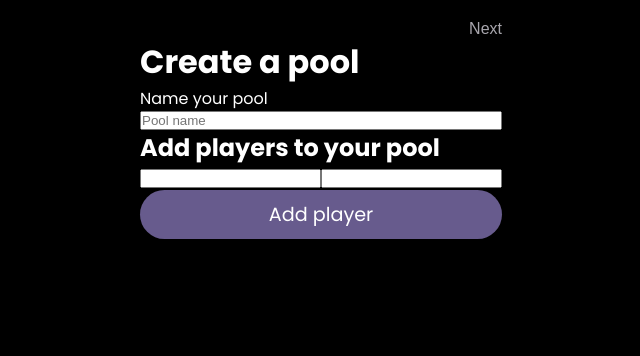
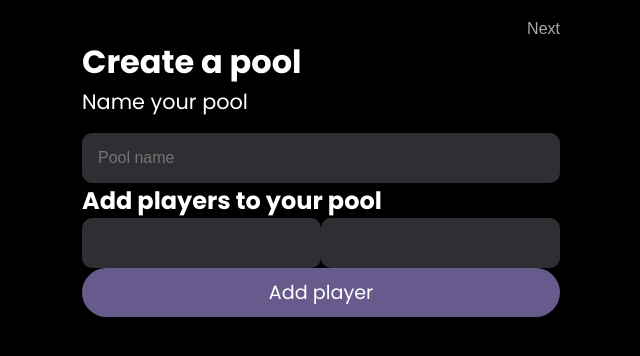
Before and after one commit to GreyNewfie/wizpool-app, a React (Vite) app: page /create-pool in a window 1280 px wide. Shown: the top 356 px of the page, without its empty margins (319-959 px from the left). Built offline with nearby package versions, Linux system fonts and the light colour scheme.

Commit message:
Update create-pool-name component
Updated font style, spacing and input styling for desired look.

```diff
--- a/src/pages/create-pool-page.jsx
+++ b/src/pages/create-pool-page.jsx
@@ -5,8 +5,11 @@ import TopRightActionBtn from '../components/top-right-action-btn';
 export default function CreatePool() {
   return (
     <div className="create-pool-container">
+      <div className="create-pool-page-header">
         <TopRightActionBtn />
         <h1>Create a pool</h1>
+      </div>
+      <div className="choose-pool-name">
         <label htmlFor="pool-name">Name your pool</label>
         <input
           type="text"
@@ -16,6 +19,7 @@ export default function CreatePool() {
           placeholder="Pool name"
           required
         />
+      </div>
       <h2>Add players to your pool</h2>
       <AddPlayer />
       <PrimaryButton text={'Add player'} />
--- a/src/styles.css
+++ b/src/styles.css
@@ -63,3 +63,25 @@ div:has(.create-pool-container) {
 
     align-self: flex-end;
 }
+
+.choose-pool-name {
+    font-size: 1.3rem;
+
+    display: flex;
+    flex-direction: column;
+    gap: 1rem;
+}
+
+.text-input {
+    color: white;
+    font-size: 1rem;
+    padding: 1rem;
+    border-radius: 10px;
+    background-color: #2E2E33;
+    border: none;
+}
+
+.create-pool-page-header {
+    display: flex;
+    flex-direction: column;
+}
```
Lines whose indentation alone changed are shown as unchanged.
